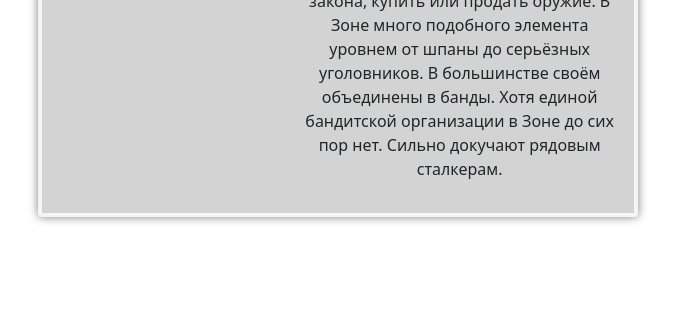
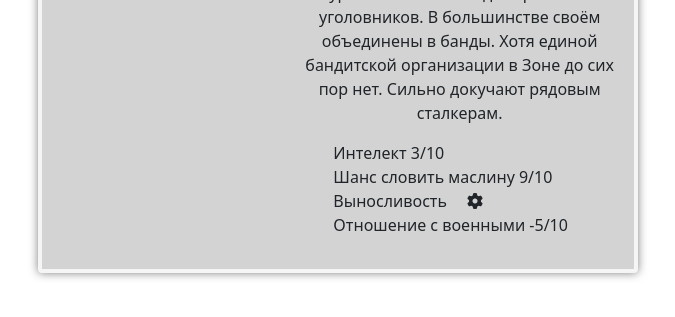
Before and after one commit to gera2705/web_task_9, a plain HTML site: page index.html in a window 1280 px wide. Shown: the part 355-672 px from the top of the page, without its empty margins (302-977 px from the left). Drawn offline with nearby package versions, Linux system fonts and the light colour scheme.

Commit message:
Добавлены характеристики

```diff
--- a/index.html
+++ b/index.html
@@ -5,7 +5,7 @@
     <meta charset="UTF-8">
     <meta http-equiv="X-UA-Compatible" content="IE=edge">
     <meta name="viewport" content="width=device-width, initial-scale=1.0">
-    <title>Задание 7</title>
+    <title>Задание 9</title>
     <script src="https://kit.fontawesome.com/4f7f467e89.js" crossorigin="anonymous"></script>
     <link rel="stylesheet" href="https://cdn.jsdelivr.net/npm/bootstrap@5.1.0/dist/css/bootstrap.min.css" integrity="sha384-KyZXEAg3QhqLMpG8r+8fhAXLRk2vvoC2f3B09zVXn8CA5QIVfZOJ3BCsw2P0p/We" crossorigin="anonymous">
 
@@ -34,6 +34,10 @@
             border: 2px solid whitesmoke;
             box-shadow: 0 0 10px rgba(0, 0, 0, 0.5);
         }
+
+        .list {
+            list-style: none;
+        }
     </style>
 </head>
 
@@ -49,10 +53,29 @@
 
                 <div class="col d-flex flex-column">
 
-                    <p class="text-center сharacter-card__descr">
+                    <p class="text-center" style="size: 10px;">
                         <strong>Бандиты</strong> - это Представители криминального мира, пришедшие в Зону по разным причинам: заработать на продаже артефактов, скрыться от закона, купить или продать оружие. В Зоне много подобного элемента уровнем от шпаны
                         до серьёзных уголовников. В большинстве своём объединены в банды. Хотя единой бандитской организации в Зоне до сих пор нет. Сильно докучают рядовым сталкерам.
                     </p>
+
+
+                    <ul>
+                        <li class="list">
+                            Интелект 3/10
+                        </li>
+                        <li class="list">
+                            Шанс словить маслину 9/10
+                        </li>
+
+                        <li class="list">
+                            Выносливость <i class="ms-3 fas fa-cog fa-spin"></i>
+                        </li>
+
+                        <li class="list">
+                            Отношение с военными -5/10
+                        </li>
+                    </ul>
+
                 </div>
 
             </div>
```
